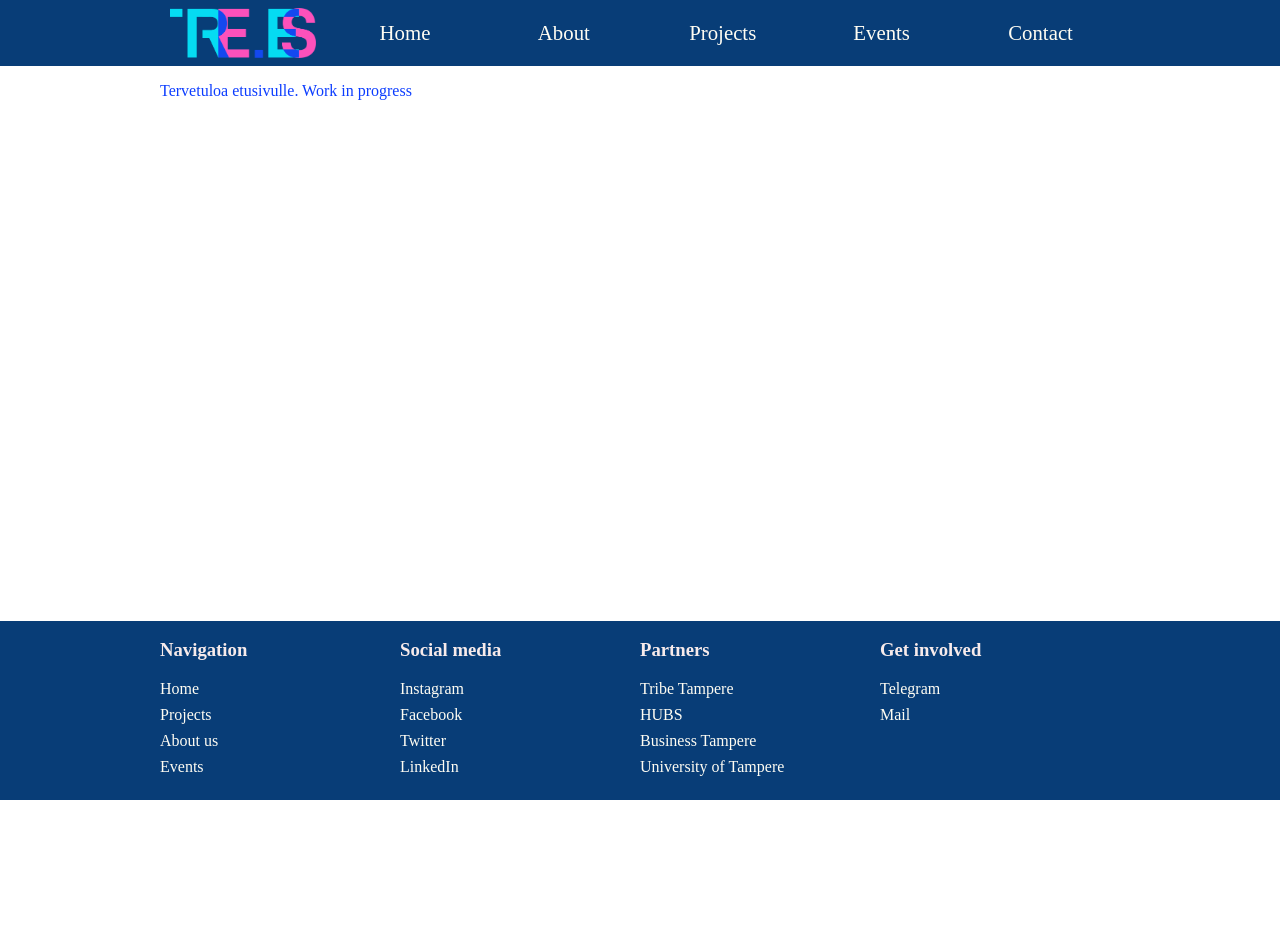
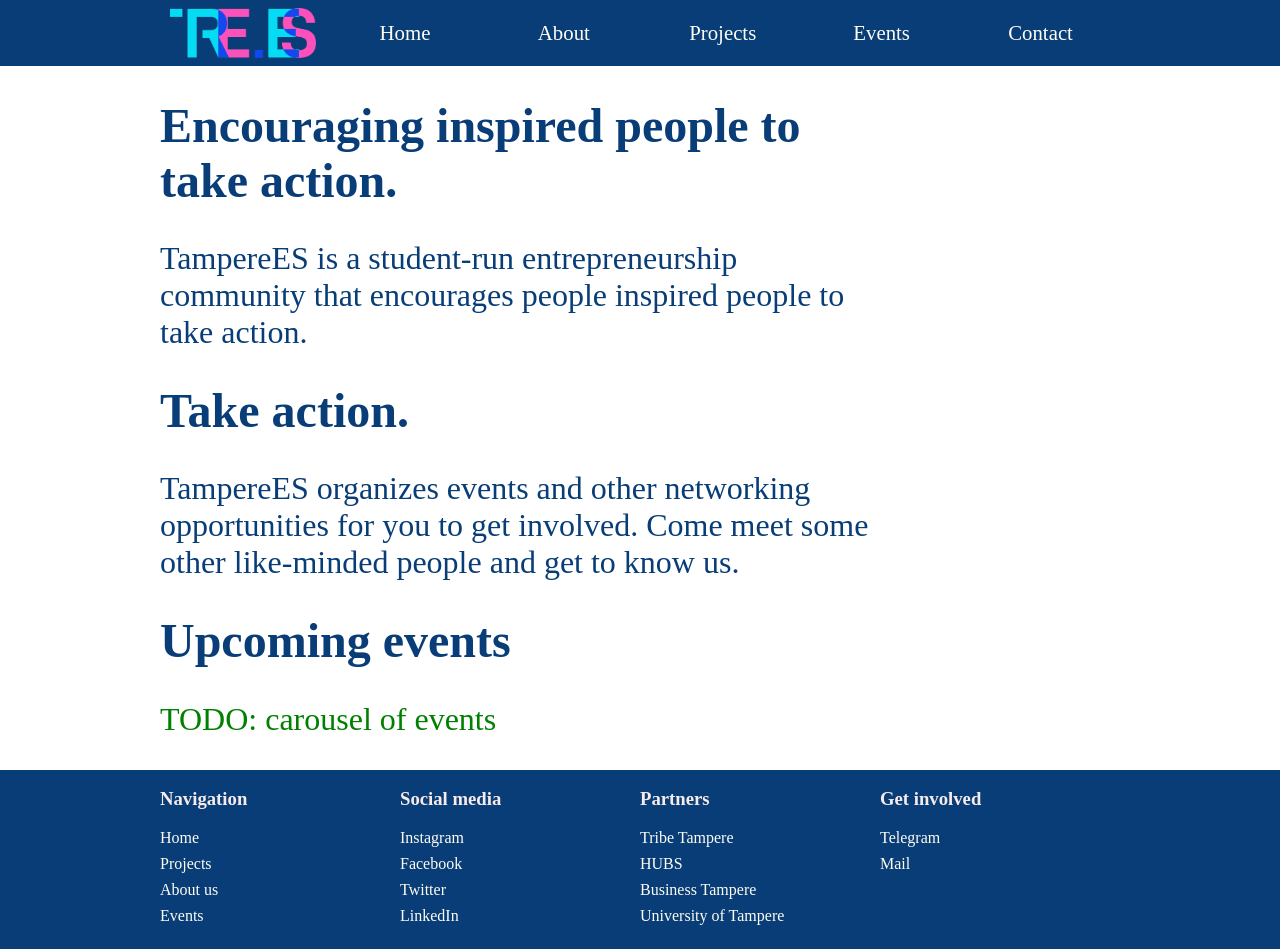
Before and after one commit to TampereES/website-2022, a Next.js app: page / in a window 1280 px wide. Before the commit the page ends 800 px from the top, so only its background shows below. Built offline with nearby package versions, Linux system fonts and the light colour scheme; a web font is replaced by a local one.

Commit message:
WIP added homepage paragraphs

```diff
--- a/src/pages/index.js
+++ b/src/pages/index.js
@@ -4,7 +4,25 @@ import Layout from "@/components/Layout"
 
 const IndexPage = () => (
   <Layout>
-    <p> Tervetuloa etusivulle. Work in progress</p>
+    <div style={{ width: "75%" }}>
+      <h1>Encouraging inspired people to take action.</h1>
+      <p>
+        TampereES is a student-run entrepreneurship community that encourages
+        people inspired people to take action.
+      </p>
+    </div>
+
+    <div style={{ width: "75%" }}>
+      <h1>Take action.</h1>
+      <p>
+        TampereES organizes events and other networking opportunities for you to
+        get involved. Come meet some other like-minded people and get to know
+        us.
+      </p>
+    </div>
+
+    <h1 id="events">Upcoming events</h1>
+    <p style={{ color: "green" }}>TODO: carousel of events</p>
   </Layout>
 )
 
--- a/src/styles/global.css
+++ b/src/styles/global.css
@@ -52,9 +52,14 @@ header .container {
   align-items: center;
 }
 
+main h1 {
+  font-size: 3em;
+}
+
 p,
 article {
-  color: #0c3dff;
+  color: #083d77;
+  font-size: 2em;
 }
 
 h1,
@@ -63,8 +68,9 @@ h3,
 h4,
 h5,
 h6 {
-  color: rgb(247, 235, 235);
+  color: #083d77;
 }
+
 a {
   color: #fffdf3;
   text-decoration: none;
@@ -84,6 +90,10 @@ footer {
   background-color: #083d77;
 }
 
+footer h3 {
+  color: rgb(247, 235, 235);
+}
+
 footer a:hover {
   color: #05dbf2;
 }
```
